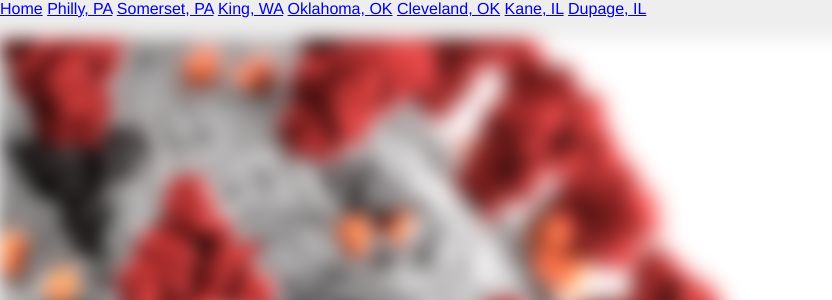
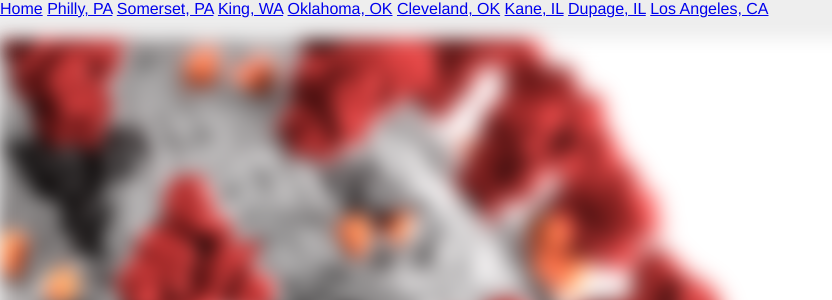
Before and after one commit to timmyoder/covid_tracker, a Django app: page / in a window 1280 px wide. Shown: the top 300 px of the page, without its empty margins (0-832 px from the left). Run offline with Django 3.2, Linux system fonts and the light colour scheme.

Commit message:
added LA

```diff
--- a/templates/base.jinja2
+++ b/templates/base.jinja2
@@ -14,6 +14,7 @@
         <a class="nav-link " href={%url "cleveland"%}>Cleveland, OK</a>
         <a class="nav-link " href={%url "kane"%}>Kane, IL</a>
         <a class="nav-link " href={%url "dupage"%}>Dupage, IL</a>
+        <a class="nav-link " href={%url "los_angeles"%}>Los Angeles, CA</a>
 
     </nav>
 	<h1>{% block subtitle %} {% endblock subtitle %}</h1>
--- a/vid/urls.py
+++ b/vid/urls.py
@@ -1,5 +1,5 @@
 from django.urls import path
-from vid.views import somerset, philly, home, king, kane, dupage, okc, cleveland
+from vid.views import somerset, philly, home, king, kane, dupage, okc, cleveland, los_angeles
 
 urlpatterns = [
     path("", home, name="home"),
@@ -10,4 +10,5 @@ urlpatterns = [
     path("oklahoma/", okc, name="oklahoma"),
     path("dupage/", dupage, name="dupage"),
     path("cleveland/", cleveland, name="cleveland"),
+    path("la/", los_angeles, name="los_angeles"),
 ]
--- a/vid/views.py
+++ b/vid/views.py
@@ -124,5 +124,21 @@ def cleveland(request):
     return render(request, "location_page.jinja2", {"location_data": cleveland_page})
 
 
+def los_angeles(request):
+    cases, deaths, r_value, positive_rate = location_data('Los Angeles', 'California')
+
+    los_angeles_page = LocationPage('Los Angeles County, CA',
+                                    cases=cases,
+                                    deaths=deaths,
+                                    r_value=r_value,
+                                    positive_rate=positive_rate)
+    with lock:
+        los_angeles_page.create_case_plots()
+        los_angeles_page.create_death_plots()
+        los_angeles_page.create_r_plot()
+
+    return render(request, "location_page.jinja2", {"location_data": los_angeles_page})
+
+
 def home(request):
     return render(request, 'home.jinja2')
```
